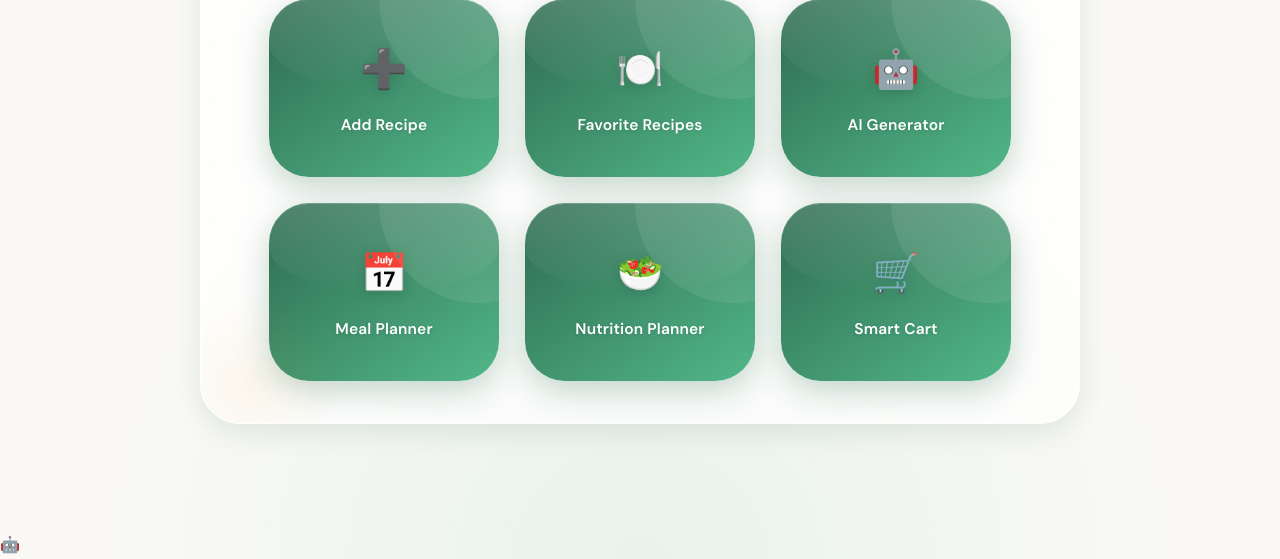
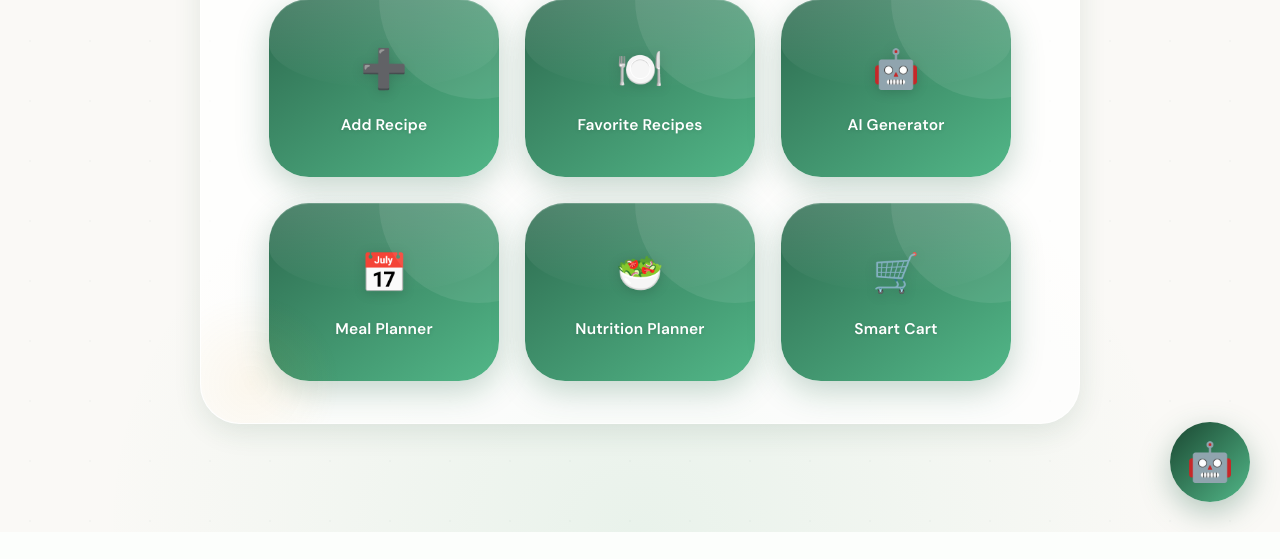
Before and after one commit to jaweeduddin/PlanMyPlateFinal, a Flask app: page /dashboard in a window 1280 px wide. Shown: the part 589-1148 px from the top of the page. After the commit the page ends 1121 px from the top, so only its background shows below. Run offline with Flask 3, Linux system fonts and the light colour scheme; a user stored in the database is signed in; some libraries are stand-ins or nearby versions; some web fonts are replaced.

Commit message:
Added PlanMyPlate AI assistant floating button

```diff
--- a/static/css/style.css
+++ b/static/css/style.css
@@ -2068,21 +2068,17 @@ color: #ff7a00;
 
     transform: translateZ(0);
 }
-/* ==========================
-   PlanMyPlate AI Assistant
-   ========================== */
-
 #pmp-assistant-btn {
 
     position: fixed;
 
-    bottom: 25px;
-
-    right: 25px;
-
-    width: 70px;
-
-    height: 70px;
+    bottom: 30px;
+
+    right: 30px;
+
+    width: 80px;
+
+    height: 80px;
 
     border-radius: 50%;
 
@@ -2098,11 +2094,13 @@ color: #ff7a00;
 
     align-items: center;
 
-    font-size: 30px;
+    font-size: 38px;
+
+    color: white;
 
     cursor: pointer;
 
-    z-index: 9999;
+    z-index: 99999;
 
     box-shadow:
         0 10px 30px rgba(
@@ -2112,7 +2110,7 @@ color: #ff7a00;
             0.35
         );
 
-    transition: 0.3s;
+    transition: all 0.3s ease;
 }
 
 #pmp-assistant-btn:hover {
--- a/templates/dashboard.html
+++ b/templates/dashboard.html
@@ -347,8 +347,10 @@ if ("serviceWorker" in navigator) {
 }
 
 </script>
-<div id="P-M-P-assistant-btn">
-    🤖
+<div id="pmp-assistant-btn">
+
+    <span>🤖</span>
+
 </div>
 
 </body>
```
